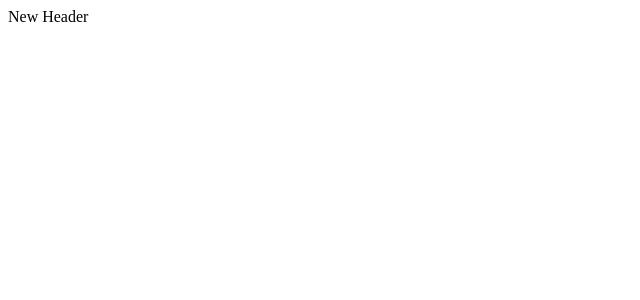
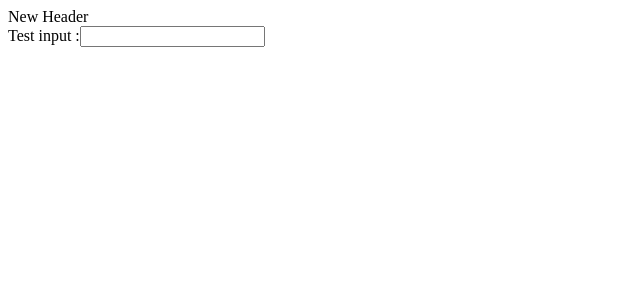
Before and after one commit to BojanMijatovic/start-with-react, a React (Create React App) app in the folder practice-and-examples/: page / in a window 1280 px wide. Shown: the top 300 px of the page, without its empty margins (0-640 px from the left). Built offline with nearby package versions, Linux system fonts and the light colour scheme.

Commit message:
add form

```diff
--- a/practice-and-examples/src/components/Header.js
+++ b/practice-and-examples/src/components/Header.js
@@ -1,4 +1,6 @@
 import React from 'react';
+import SearchInput from './SearchInput';
+
 
 class Header extends React.Component {
   state = {
@@ -8,7 +10,9 @@ class Header extends React.Component {
 
   render() {
     return (
-      <div>{this.state.name}</div>
+      <div>{this.state.name}
+        <SearchInput />
+      </div>
     )
   }
 }
--- /dev/null
+++ b/practice-and-examples/src/components/SearchInput.js
@@ -0,0 +1,18 @@
+import React from 'react';
+
+
+class SearchInput extends React.Component {
+
+  render() {
+    return (
+      <div>
+        <form>
+          <label>Test input :</label>
+          <input type='text' />
+        </form>
+      </div>
+    )
+  }
+}
+
+export default SearchInput;
```
